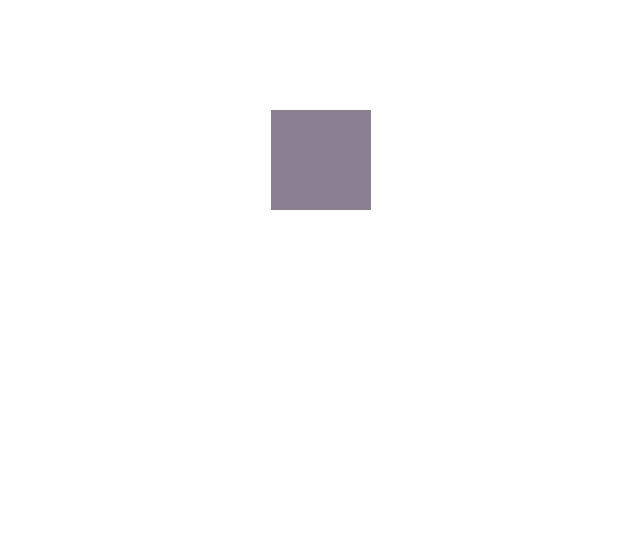
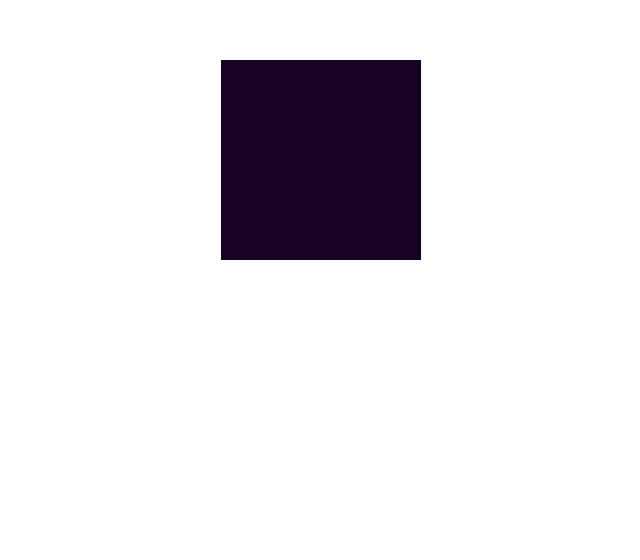
Before and after one commit to Lu-Smith/animated_portfolio_sass_typescript, a React (Create React App) app: page / in a window 1280 px wide. Shown: the part 240-800 px from the top of the page, without its empty margins (319-959 px from the left). Built offline with nearby package versions, Linux system fonts and the light colour scheme.

Commit message:
testing animations

```diff
--- a/src/Test.tsx
+++ b/src/Test.tsx
@@ -1,16 +1,20 @@
 import React from 'react';
 import { motion } from 'framer-motion';
+
+const variants = {
+    visible: { opacity: 1},
+    hidden: { opacity: 0},
+}
 
 const Test = () => {
   return (
     <div className='course'>
         <motion.div
         className="box"
-        initial={{opacity: 0.5, scale: 0.5}}
-        transition={{duration: 2}}
-        whileHover={{ opacity: 1, scale: 2}}
-        whileTap={{ opacity: 1, scale: 2}}
-        drag>
+        variants={variants}
+        initial='hidden'
+        animate='visible'
+        transition={{duration: 2, delay: 2}}>
         </motion.div>
     </div>
   )
```
